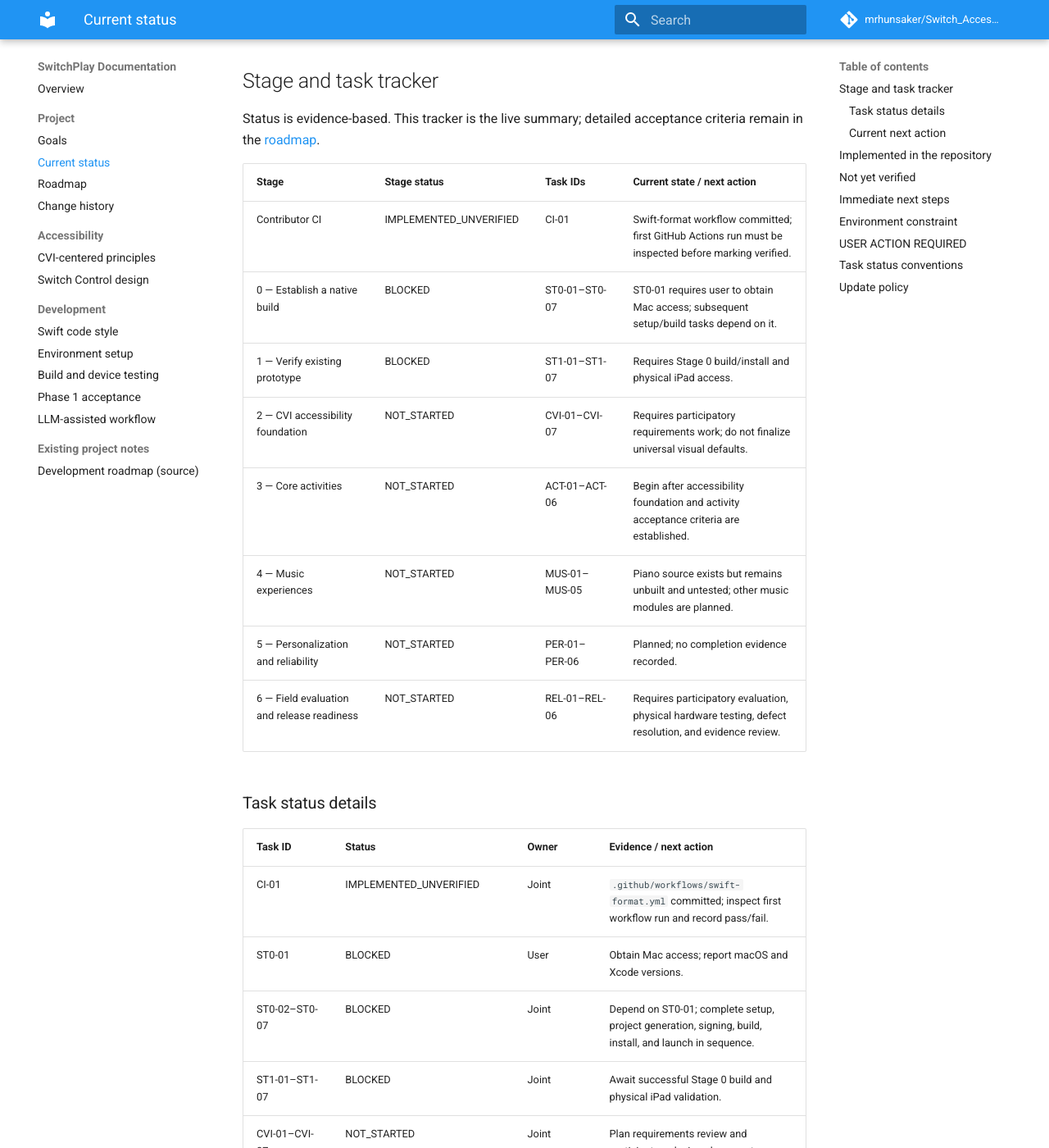
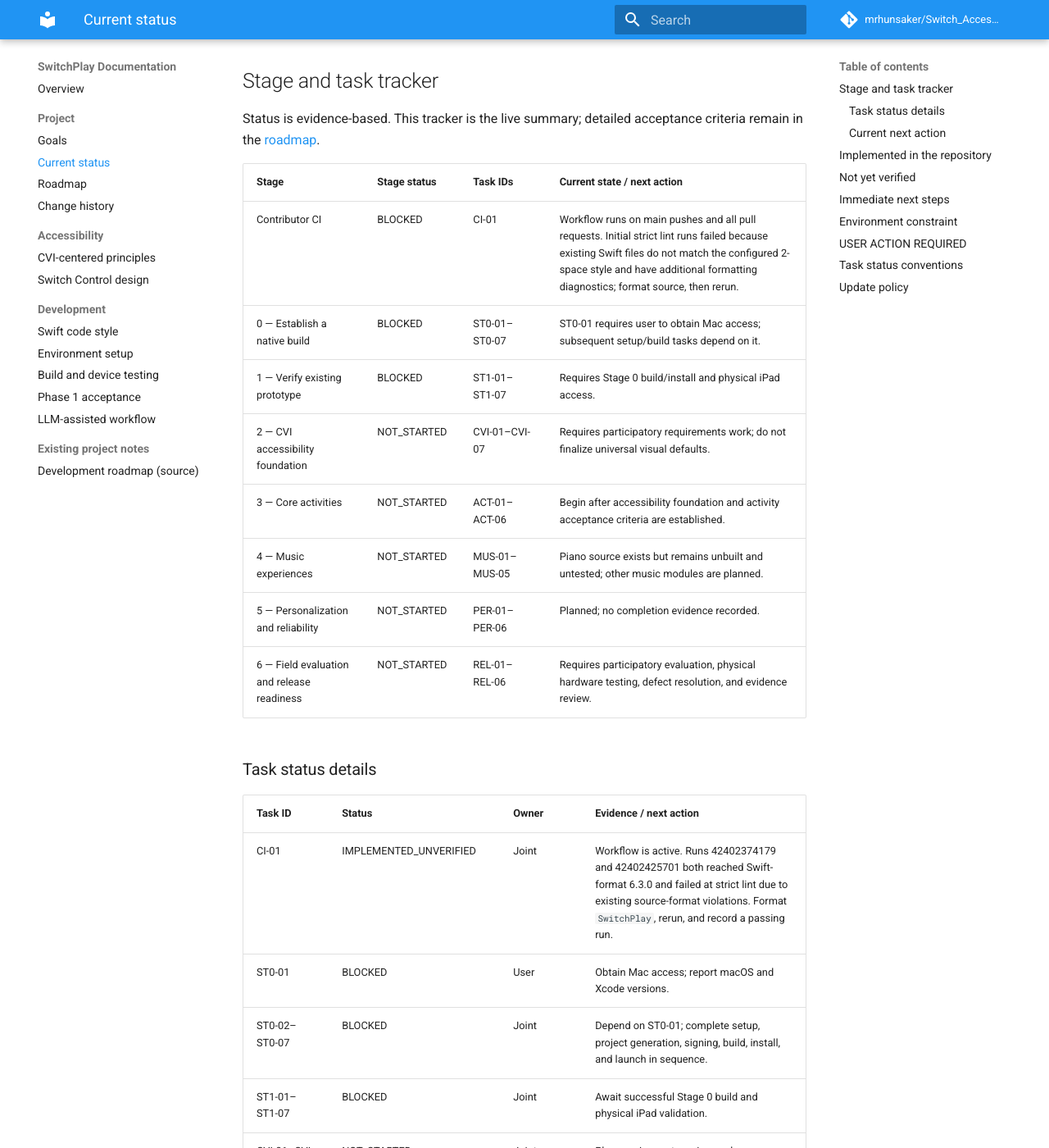
Before and after one commit to mrhunsaker/Switch_Access_iPadOS_App, an MkDocs documentation site: the page built from docs/project-status.md, in a window 1280 px wide and 1400 px high, scrolled down 324 px. Shown: the whole window at 82% size. Built offline with MkDocs 1.6.1 and Material for MkDocs 9.7.7, drawn with Linux system fonts in a browser that asks for light colours; comment, search, counter and statistics services are not loaded; some of the changed text lies outside the part shown.

Commit message:
Record failed baseline Swift lint and remediation

```diff
--- a/docs/project-status.md
+++ b/docs/project-status.md
@@ -12,7 +12,7 @@ Status is evidence-based. This tracker is the live summary; detailed acceptance
 
 | Stage | Stage status | Task IDs | Current state / next action |
 | --- | --- | --- | --- |
-| Contributor CI | IMPLEMENTED_UNVERIFIED | CI-01 | Swift-format workflow committed; first GitHub Actions run must be inspected before marking verified. |
+| Contributor CI | BLOCKED | CI-01 | Workflow runs on main pushes and all pull requests. Initial strict lint runs failed because existing Swift files do not match the configured 2-space style and have additional formatting diagnostics; format source, then rerun. |
 | 0 — Establish a native build | BLOCKED | ST0-01–ST0-07 | ST0-01 requires user to obtain Mac access; subsequent setup/build tasks depend on it. |
 | 1 — Verify existing prototype | BLOCKED | ST1-01–ST1-07 | Requires Stage 0 build/install and physical iPad access. |
 | 2 — CVI accessibility foundation | NOT_STARTED | CVI-01–CVI-07 | Requires participatory requirements work; do not finalize universal visual defaults. |
@@ -25,7 +25,7 @@ Status is evidence-based. This tracker is the live summary; detailed acceptance
 
 | Task ID | Status | Owner | Evidence / next action |
 | --- | --- | --- | --- |
-| CI-01 | IMPLEMENTED_UNVERIFIED | Joint | `.github/workflows/swift-format.yml` committed; inspect first workflow run and record pass/fail. |
+| CI-01 | IMPLEMENTED_UNVERIFIED | Joint | Workflow is active. Runs 42402374179 and 42402425701 both reached Swift-format 6.3.0 and failed at strict lint due to existing source-format violations. Format `SwitchPlay`, rerun, and record a passing run. |
 | ST0-01 | BLOCKED | User | Obtain Mac access; report macOS and Xcode versions. |
 | ST0-02–ST0-07 | BLOCKED | Joint | Depend on ST0-01; complete setup, project generation, signing, build, install, and launch in sequence. |
 | ST1-01–ST1-07 | BLOCKED | Joint | Await successful Stage 0 build and physical iPad validation. |
@@ -54,7 +54,7 @@ Confirm whether a Mac is available. If yes, report its macOS version and Xcode v
 | Documentation site | MkDocs Material configuration and Pages workflow | Workflow committed; deployment pending |\n| Swift contributor standards | CODE_STYLE.md and root .swift-format configuration | Committed; automated lint workflow added; source lint result pending |
 
 ## Not yet verified
-- The new Swift formatting GitHub Actions workflow has completed a successful run on the current repository revision.
+- The Swift formatting workflow has not passed yet. GitHub Actions successfully found Swift-format 6.3.0, but strict lint failed on existing four-space indentation, line-length, import-order, and trailing-comma violations.
 - The source compiles with the current Xcode and iPadOS SDK.
 - The app installs and launches on a physical iPad.
 - Interactive controls work through system-wide Switch Control.
@@ -63,7 +63,7 @@ Confirm whether a Mac is available. If yes, report its macOS version and Xcode v
 - Audio behavior is reliable across routes and interruptions.
 
 ## Immediate next steps
-1. Inspect the first `Swift formatting` workflow run; resolve any configuration or lint diagnostics and record the result for CI-01.
+1. Format the existing Swift files with the checked-in `.swift-format` configuration, then rerun CI-01 until strict lint passes.
 2. Arrange access to a Mac with a supported Xcode installation.
 3. Clone the repository, install XcodeGen, and generate the Xcode project.
 4. Configure a unique bundle identifier and signing team.
```
